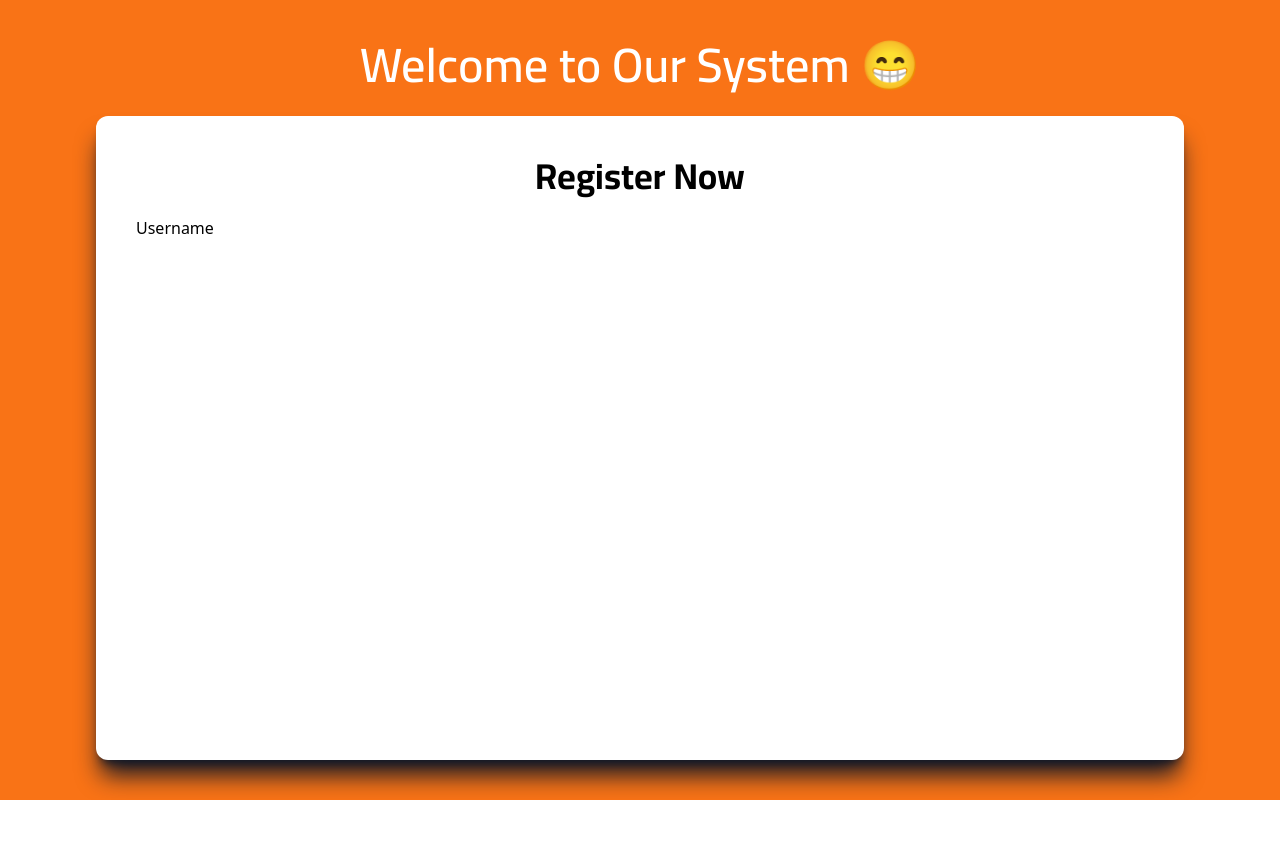
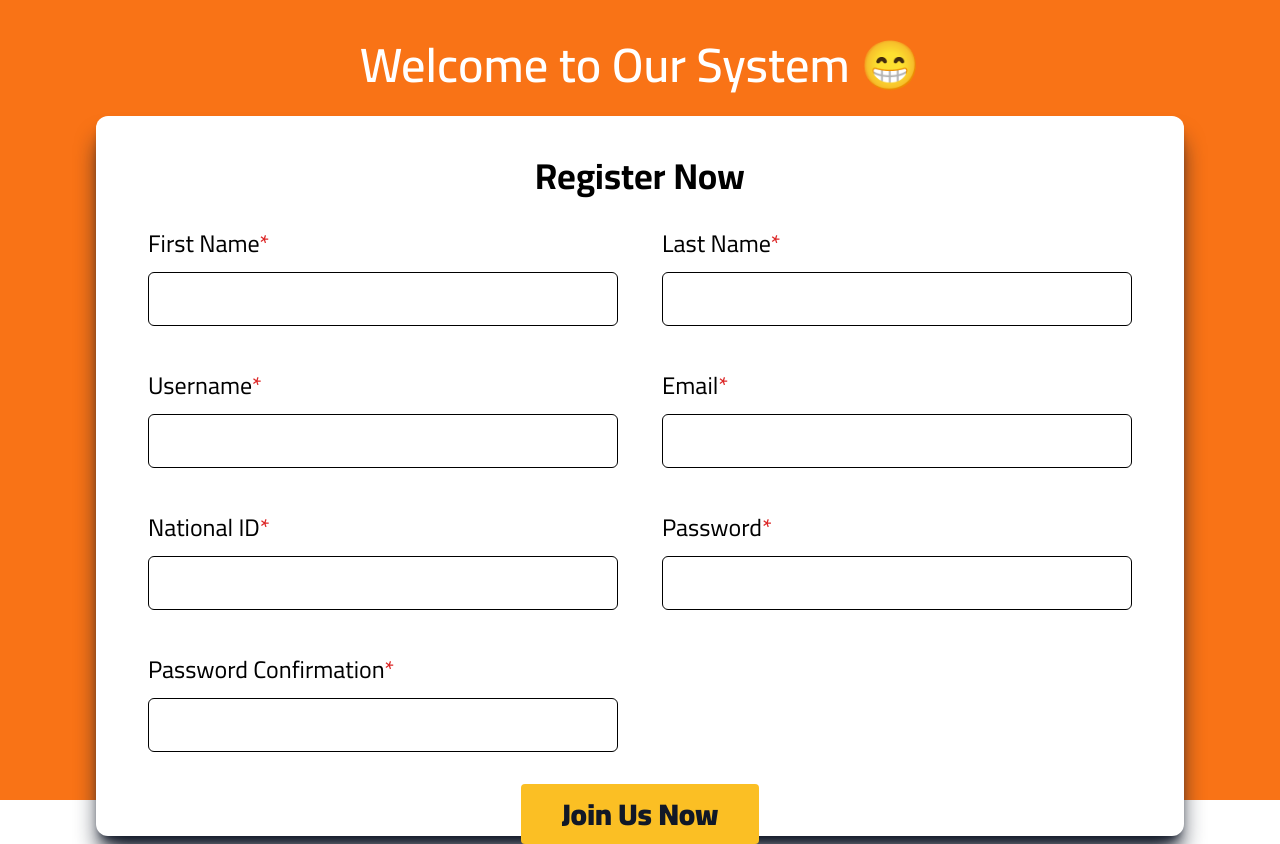
Before and after one commit to ahmed-mohamed-eng/teach-me-desktop, a Next.js app: page / in a window 1280 px wide. Before the commit the page ends 800 px from the top, so only its background shows below. Built offline with nearby package versions, Linux system fonts and the light colour scheme.

Commit message:
add the register page

```diff
--- a/app/layout.tsx
+++ b/app/layout.tsx
@@ -1,5 +1,7 @@
-import Head from "next/head";
 import "./globals.css";
+
+import { ToastContainer } from "react-toastify";
+import "react-toastify/dist/ReactToastify.css";
 
 export default function RootLayout({
   children,
@@ -8,11 +10,20 @@ export default function RootLayout({
 }) {
   return (
     <html lang="en">
-      <Head>
-        <meta http-equiv="Content-Type" content="text/html;charset=UTF-8" />
-      </Head>
       <body className="w-screen max-w-screen h-screen min-h-screen overflow-hidden">
         {children}
+        <ToastContainer
+          position="bottom-center"
+          autoClose={5000}
+          hideProgressBar={false}
+          newestOnTop={false}
+          closeOnClick
+          rtl={false}
+          pauseOnFocusLoss
+          draggable
+          pauseOnHover
+          theme="dark"
+        />
       </body>
     </html>
   );
--- a/app/page.tsx
+++ b/app/page.tsx
@@ -1,3 +1,5 @@
+import RegisterComp from "@/components/pages/home/RegisterComp";
+
 export default function Home() {
   return (
     <main className="w-full h-full bg-orange-500 flex min-h-screen flex-col items-center justify-start py-10 px-24">
@@ -6,11 +8,7 @@ export default function Home() {
       </h1>
       <section className="p-10 w-full h-full bg-white rounded-xl shadow-xl shadow-gray-900 flex flex-col items-center justify-start space-y-5">
         <h2 className="text-4xl font-cairo font-bold">Register Now</h2>
-        <form className="w-full grid grid-cols-2 gap-5">
-          <div>
-            <label htmlFor="username">Username</label>
-          </div>
-        </form>
+        <RegisterComp />
       </section>
     </main>
   );
--- /dev/null
+++ b/components/pages/home/RegisterComp/TextInput.tsx
@@ -0,0 +1,40 @@
+import { HTMLInputTypeAttribute } from "react";
+
+import { RegisterOptions, UseFormRegister } from "react-hook-form";
+import { ErrorMessage } from "@hookform/error-message";
+
+import { AdminInfo } from ".";
+
+export interface TextInputProps {
+  title: string;
+  htmlName: keyof AdminInfo;
+  type?: HTMLInputTypeAttribute;
+  registerFunc: UseFormRegister<AdminInfo>;
+  registerOptions?: RegisterOptions;
+  errors?: any;
+}
+
+const TextInput = (props: TextInputProps) => {
+  return (
+    <div className="w-full p-3 flex flex-col items-start justify-start space-y-3">
+      <label htmlFor={props.htmlName} className="text-2xl font-cairo ">
+        {props.title}
+        {props.registerOptions?.required ? (
+          <span className="text-red-600">*</span>
+        ) : null}
+      </label>
+      <input
+        className="w-full border border-black p-3 text-lg rounded-md"
+        type={props.type}
+        {...props.registerFunc(props.htmlName, props.registerOptions)}
+      />
+      <ErrorMessage
+        errors={props.errors}
+        name={props.htmlName}
+        render={({ message }) => <p>{message}</p>}
+      />
+    </div>
+  );
+};
+
+export default TextInput;
--- /dev/null
+++ b/components/pages/home/RegisterComp/index.tsx
@@ -0,0 +1,181 @@
+"use client";
+
+import {
+  useForm,
+  SubmitHandler,
+  SubmitErrorHandler,
+  FieldError,
+} from "react-hook-form";
+
+import validator from "validator";
+
+import TextInput from "./TextInput";
+
+import { toast } from "react-toastify";
+
+import { isValidUsername } from "@/utils/validation/username.valid";
+import { createNewAdmin } from "@/utils/crud/admins/create-admin";
+
+export interface AdminInfo {
+  firstName: string;
+  lastName: string;
+  username: string;
+  email: string;
+  nationalID: number;
+  password: string;
+  passwordConfirmation: string;
+}
+
+const RegisterComp = () => {
+  const {
+    register,
+    handleSubmit,
+    formState: { errors },
+  } = useForm<AdminInfo>();
+
+  const onCreateAdmin: SubmitHandler<AdminInfo> = async (data) => {
+    try {
+      if (data.password !== data.passwordConfirmation) {
+        toast.error("You Should Confirm Your Password", {
+          position: "top-center",
+        });
+        return;
+      }
+
+      const admin = await createNewAdmin({
+        email: data.email,
+        name: `${data.firstName} ${data.lastName}`.trim(),
+        password: data.password,
+        firstName: data.firstName,
+        lastName: data.lastName,
+        nationalID: data.nationalID,
+        username: data.username,
+      });
+
+      console.log({ admin });
+    } catch (error: any) {
+      console.error(error);
+      toast.error(error.message);
+    }
+  };
+
+  const onCreateAdminError: SubmitErrorHandler<FieldError> = (error) => {
+    if (error.message) {
+      toast.error<FieldError>(error.message.message);
+    }
+  };
+
+  return (
+    <form
+      className="w-full flex flex-col items-center justify-between space-y-5"
+      onSubmit={handleSubmit(onCreateAdmin, onCreateAdminError)}
+    >
+      <div className="w-full grid grid-cols-2 gap-5">
+        <TextInput
+          registerFunc={register}
+          htmlName="firstName"
+          title="First Name"
+          errors={errors}
+          registerOptions={{
+            maxLength: 200,
+            validate: (value: string) => {
+              if (validator.isEmpty(value)) return true;
+              return validator.isAlphanumeric(value);
+            },
+            required: true,
+          }}
+        />
+        <TextInput
+          registerFunc={register}
+          htmlName="lastName"
+          title="Last Name"
+          errors={errors}
+          registerOptions={{
+            maxLength: 200,
+            validate: (value: string) => {
+              if (validator.isEmpty(value)) return true;
+              return validator.isAlphanumeric(value);
+            },
+            required: true,
+          }}
+        />
+        <TextInput
+          registerFunc={register}
+          htmlName="username"
+          title="Username"
+          errors={errors}
+          registerOptions={{
+            maxLength: 200,
+            validate: (value: string) => isValidUsername(value),
+            required: true,
+          }}
+        />
+        <TextInput
+          registerFunc={register}
+          htmlName="email"
+          title="Email"
+          type="email"
+          errors={errors}
+          registerOptions={{
+            maxLength: 300,
+            validate: (value: string) => {
+              if (!validator.isEmail(value)) {
+                return false;
+              }
+
+              return true;
+            },
+            required: true,
+          }}
+        />
+        <TextInput
+          registerFunc={register}
+          htmlName="nationalID"
+          title="National ID"
+          errors={errors}
+          registerOptions={{
+            maxLength: 14,
+            minLength: 14,
+            valueAsNumber: true,
+            required: true,
+          }}
+        />
+        <TextInput
+          registerFunc={register}
+          errors={errors}
+          htmlName="password"
+          title="Password"
+          type="password"
+          registerOptions={{
+            validate: (value: string) => {
+              if (!validator.isStrongPassword(value)) {
+                toast.error("You should enter a strong password");
+                return false;
+              }
+              return true;
+            },
+            required: true,
+          }}
+        />
+        <TextInput
+          registerFunc={register}
+          errors={errors}
+          htmlName="passwordConfirmation"
+          title="Password Confirmation"
+          type="password"
+          registerOptions={{
+            required: true,
+          }}
+        />
+      </div>
+      <button
+        className="rounded bg-amber-400 text-gray-900 px-10 py-3 text-3xl font-cairo font-black"
+        type="submit"
+      >
+        Join Us Now
+      </button>
+    </form>
+  );
+};
+
+export default RegisterComp;
--- /dev/null
+++ b/components/shared/TextInput.tsx
@@ -0,0 +1,24 @@
+import { InputHTMLAttributes } from "react";
+import { RegisterOptions, UseFormRegister } from "react-hook-form";
+
+export interface TextInputProps {
+  title: string;
+  htmlName: string;
+  type?: InputHTMLAttributes<HTMLInputElement>;
+  registerFunc: UseFormRegister<any>;
+  registerOptions?: RegisterOptions;
+}
+
+const TextInput = (props: TextInputProps) => {
+  return (
+    <div>
+      <label htmlFor={props.htmlName}>{props.title}</label>
+      <input
+        type="text"
+        {...props.registerFunc(props.htmlName, props.registerOptions)}
+      />
+    </div>
+  );
+};
+
+export default TextInput;
--- /dev/null
+++ b/utils/api-points.ts
@@ -0,0 +1,10 @@
+const BASE_API = process.env.BACKEND_URL || "http://localhost:8000";
+
+export const EndPoints = {
+  base: BASE_API,
+  admin: {
+    base() {
+      return `${BASE_API}/admins`;
+    },
+  },
+};
--- /dev/null
+++ b/utils/crud/admins/create-admin.ts
@@ -0,0 +1,45 @@
+"use client";
+
+import axios, { AxiosResponse } from "axios";
+import { toast } from "react-toastify";
+
+import { EndPoints } from "@/utils/api-points";
+import { CreateAdminDto } from "@/utils/dto/admin.dto";
+import { AdminType } from "@/utils/enums/admin-type.enum";
+
+export type AdminData = Omit<
+  CreateAdminDto,
+  "adminType" | "avatarPath" | "creatorAdminID"
+>;
+
+export async function createNewAdmin(
+  data: AdminData,
+  isFirstTime: boolean = true
+) {
+  try {
+    const res = await toast.promise(
+      axios.post<CreateAdminDto, AxiosResponse<CreateAdminDto>, CreateAdminDto>(
+        EndPoints.admin.base(),
+        {
+          adminType: isFirstTime ? AdminType.CenterOwner : AdminType.Admin,
+          email: data.email,
+          name: data.name,
+          password: data.password,
+          firstName: data.firstName,
+          lastName: data.lastName,
+          nationalID: data.nationalID,
+          username: data.username,
+        }
+      ),
+      {
+        error: "Can't Create Admin",
+        pending: "Registering Now",
+        success: "Admin Created Successfully",
+      }
+    );
+
+    return res.data;
+  } catch (error: any) {
+    console.error(error.response);
+  }
+}
--- /dev/null
+++ b/utils/enums/admin-type.enum.ts
@@ -0,0 +1,5 @@
+export const enum AdminType {
+  Admin = 'ADMIN',
+  SuperAdmin = 'SUPER_ADMIN',
+  CenterOwner = 'CENTER_OWNER',
+}
--- /dev/null
+++ b/utils/validation/username.valid.ts
@@ -0,0 +1,16 @@
+import { toast } from "react-toastify";
+import validator from "validator";
+
+export function isValidUsername(value: string) {
+  if (validator.contains(value, "-")) {
+    toast.error("Username Shouldn't have '-' in it");
+
+    return false;
+  } else if(validator.contains(value, " ")) {
+    toast.error("Username Shouldn't have space in it");
+    return false;
+  }
+   else {
+    return true;
+  }
+}
```
Also changed, not shown: package.json (+7 -1 lines), utils/dto/admin.dto.ts (added, +17 -0 lines), 2 other files (tests, documents, lock files or other folders).
